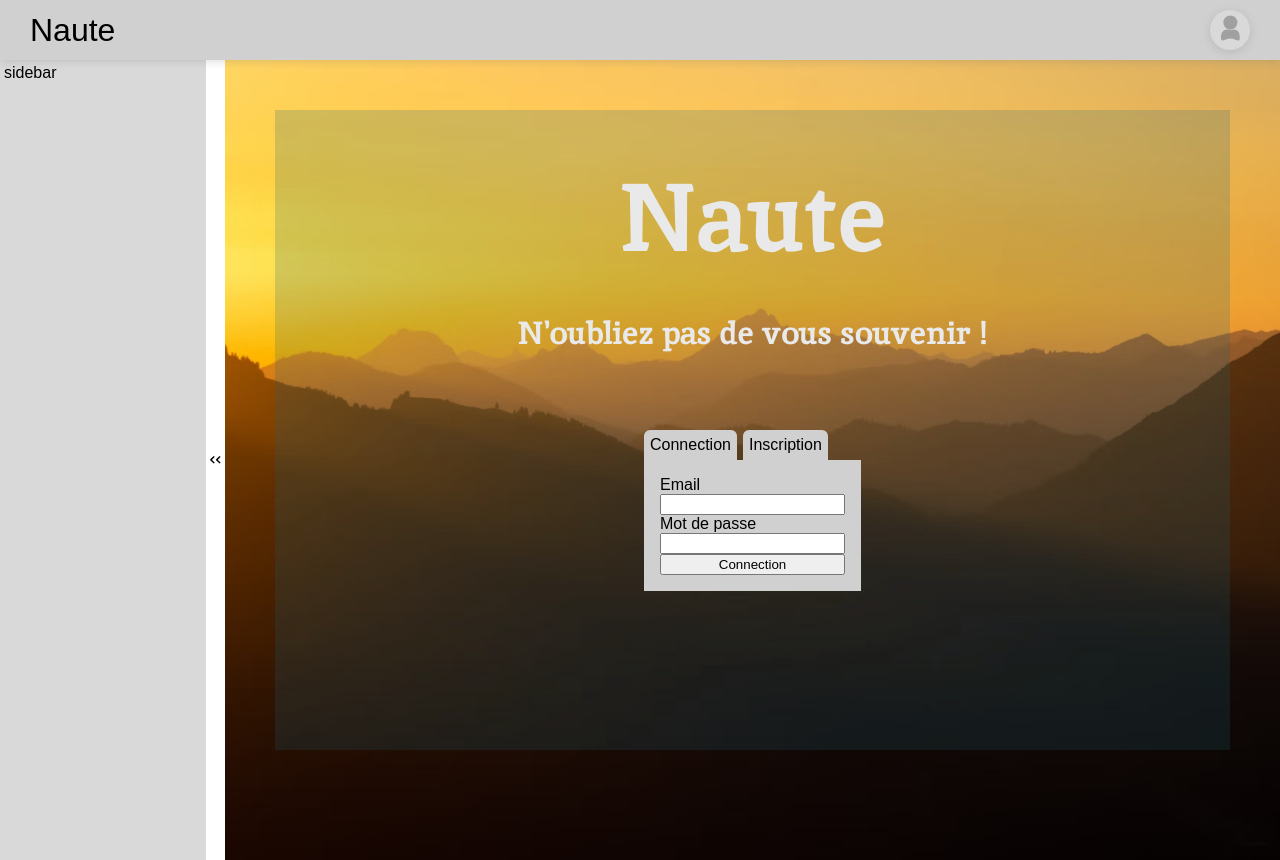
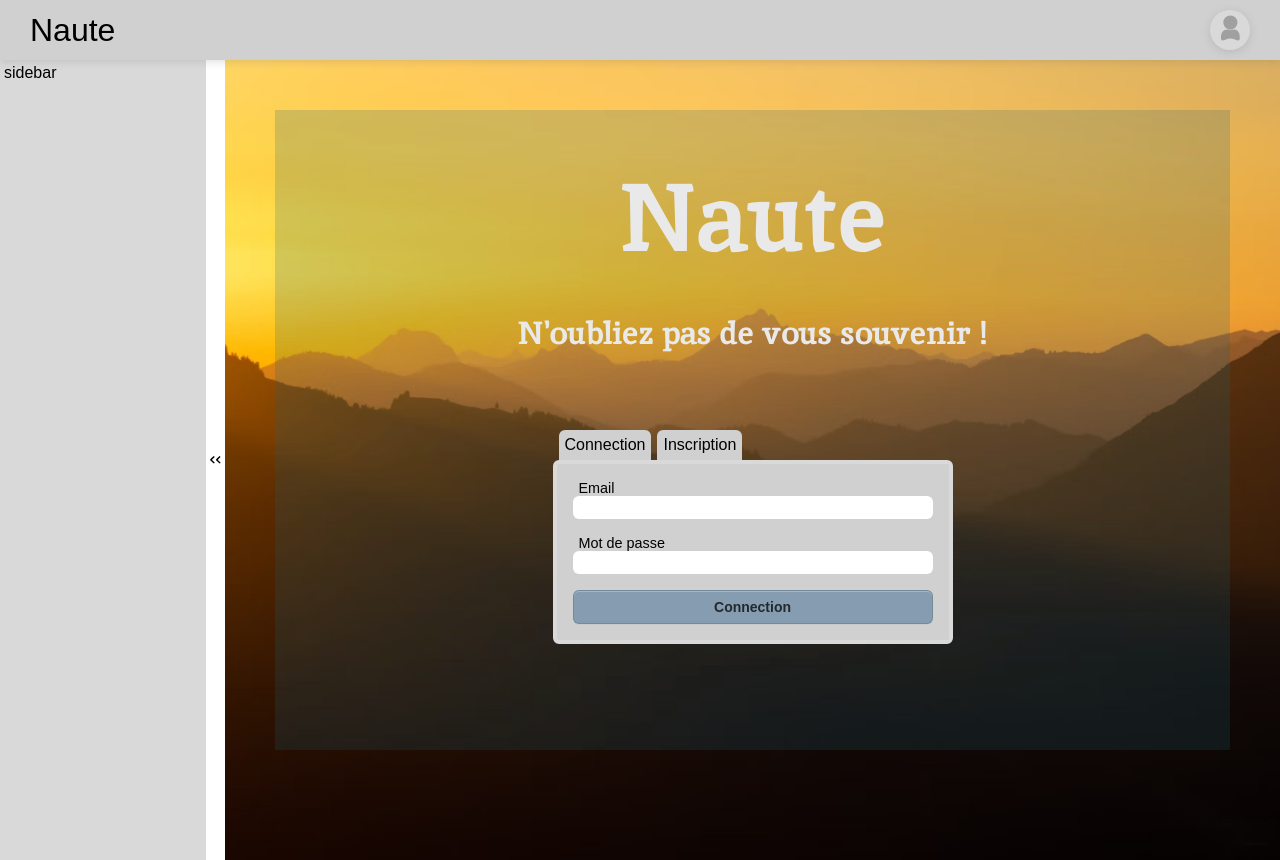
Before and after one commit to LA4/NAUTE, a React (Vite) app: page / in a window 1280 px wide. Built offline with nearby package versions, Linux system fonts and the light colour scheme; a web font is replaced by a local one.

Commit message:
login page -

```diff
--- /dev/null
+++ b/src/components/button/Button.tsx
@@ -0,0 +1,37 @@
+import "./button.css";
+type Props = {
+  children: JSX.Element | string;
+  color?: string | undefined;
+  width?: string | number | undefined;
+  height?: string | number | undefined;
+  active?: boolean | undefined;
+  props?: Props;
+};
+
+export function Button({
+  children,
+  color,
+  width,
+  height,
+  active,
+  ...props
+}: Props) {
+  const buttonStyle = {
+    color: color,
+    width: width,
+    height: height,
+  };
+  return (
+    <>
+      <button
+        {...props}
+        type="button"
+        style={buttonStyle}
+        className="button-container"
+        disabled={!active}
+      >
+        {children}
+      </button>
+    </>
+  );
+}
--- /dev/null
+++ b/src/components/button/button.css
@@ -0,0 +1,28 @@
+
+/* CSS */
+.button-container {
+  border: 1px solid rgba(27, 31, 35, 0.15);
+  border-radius: 6px;
+  box-shadow: rgba(27, 31, 35, 0.04) 0 1px 0, rgba(255, 255, 255, 0.25) 0 1px 0 inset;
+  color: #24292E;
+  cursor: pointer;
+  font-size: 14px;
+  font-weight: 700;
+  line-height: 20px;
+  list-style: none;
+  padding: 6px 16px;
+  transition: 0.2s cubic-bezier(0.3, 0, 0.5, 1);
+
+  background-color: var(--blue);
+}
+
+.button-container:hover {
+  background-color: #7295da;
+  text-decoration: none;
+  transition-duration: 0.3s;
+  color: var(--white);
+}
+.button-container:disabled{
+    background-color: var(--lightgrey);
+    color: var(--main);
+}
--- a/src/components/form/ConnectionForm.tsx
+++ b/src/components/form/ConnectionForm.tsx
@@ -1,13 +1,38 @@
+import { useState } from "react";
+import { Button } from "../button/Button";
 import "./form.css";
 export function ConnectionForm() {
+  const [password, setPassword] = useState("");
+  const [errors, setErrors] = useState({
+    minValueValidation: false,
+    numberValidation: false,
+    capitalLetterLvalidation: false,
+    specialCharacterValidation: false,
+  });
+  const handleChange = (e: React.FormEvent<HTMLInputElement>) => {
+    setPassword(e.currentTarget.value);
+  };
+
   return (
     <>
       <form className="form-container" action="">
-        <label htmlFor="email">Email</label>
-        <input type="email" id="email" />
-        <label htmlFor="password">Mot de passe </label>
-        <input type="password" id="password" />
-        <button>Connection</button>
+        <div className="form-items">
+          <label htmlFor="email">Email</label>
+          <input name="email" type="email" id="email" />
+        </div>
+
+        <div className="form-items">
+          <label htmlFor="password">Mot de passe </label>
+
+          <input
+            name="password"
+            type="password"
+            id="password"
+            value={password}
+            onChange={handleChange}
+          />
+        </div>
+        <Button active={true}>Connection</Button>
       </form>
     </>
   );
--- a/src/components/form/form.css
+++ b/src/components/form/form.css
@@ -1,6 +1,29 @@
 .form-container{
     display: flex;
+    min-width: 400px;
+    gap:  1rem;
     flex-direction: column;
     background-color: var(--main);
     padding: 1rem;
+    border: 4px solid var(--lightgrey);
+    border-radius: 6px;
 }
+.form-items{
+    display: flex;
+    flex-direction: column;
+}
+.form-items label{
+    font-size: .9rem;
+    margin-left: 6px;
+
+}
+.form-items input{
+    border: transparent;
+    padding: 4px;
+    border-radius: 6px;
+}
+.form-items input:focus{
+    outline: transparent;
+    box-shadow: inset rgba(94, 120, 138, 0.219) 2px 2px 5px;
+    border-bottom: 4px solid var(--white);
+}
--- a/src/general.css
+++ b/src/general.css
@@ -18,6 +18,7 @@ body{
     --main:#D0D0D0;
     --white: #E9E9E9;
     --lightgrey : #D9D9D9;
+    --blue:rgba(134, 156, 176, 1);
     --boxShadow : rgba(99, 99, 99, 0.2) 0px 2px 8px 0px;
 }
 h1,h2,h3,h4,h5,h6{
--- a/src/pages/login/Login.tsx
+++ b/src/pages/login/Login.tsx
@@ -1,5 +1,5 @@
 import "./login.css";
-import header from "../../../public/assets/images/header.png";
+import header from "/assets/images/header.png";
 import { ConnectionForm } from "../../components/form/ConnectionForm";
 
 export function Login() {
--- a/src/pages/login/login.css
+++ b/src/pages/login/login.css
@@ -35,6 +35,7 @@
     justify-content:flex-start;
     width: 100%;
     cursor: pointer;
+    margin-left:6px ;
 }
 .login-tab{
     background-color:var(--main);
```
